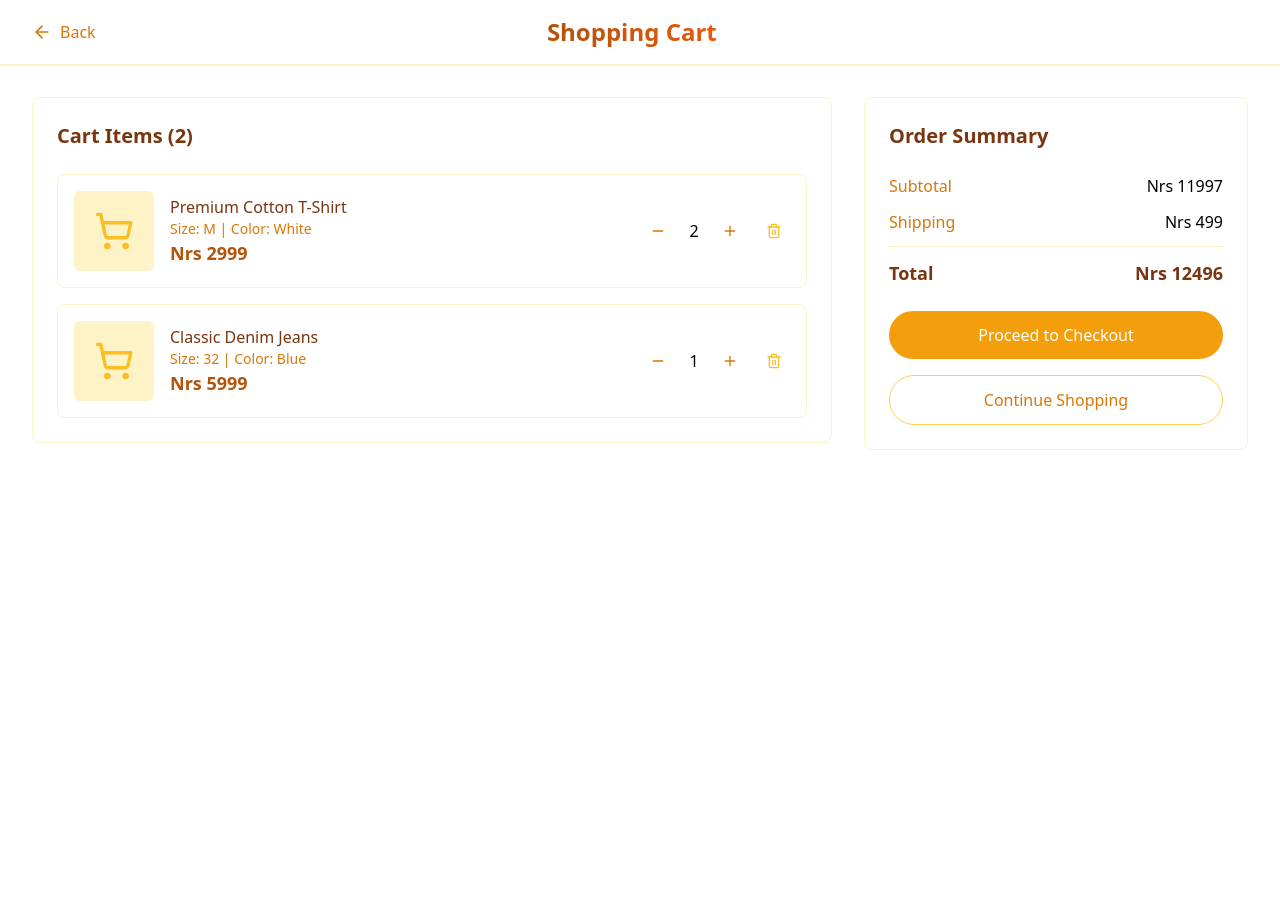
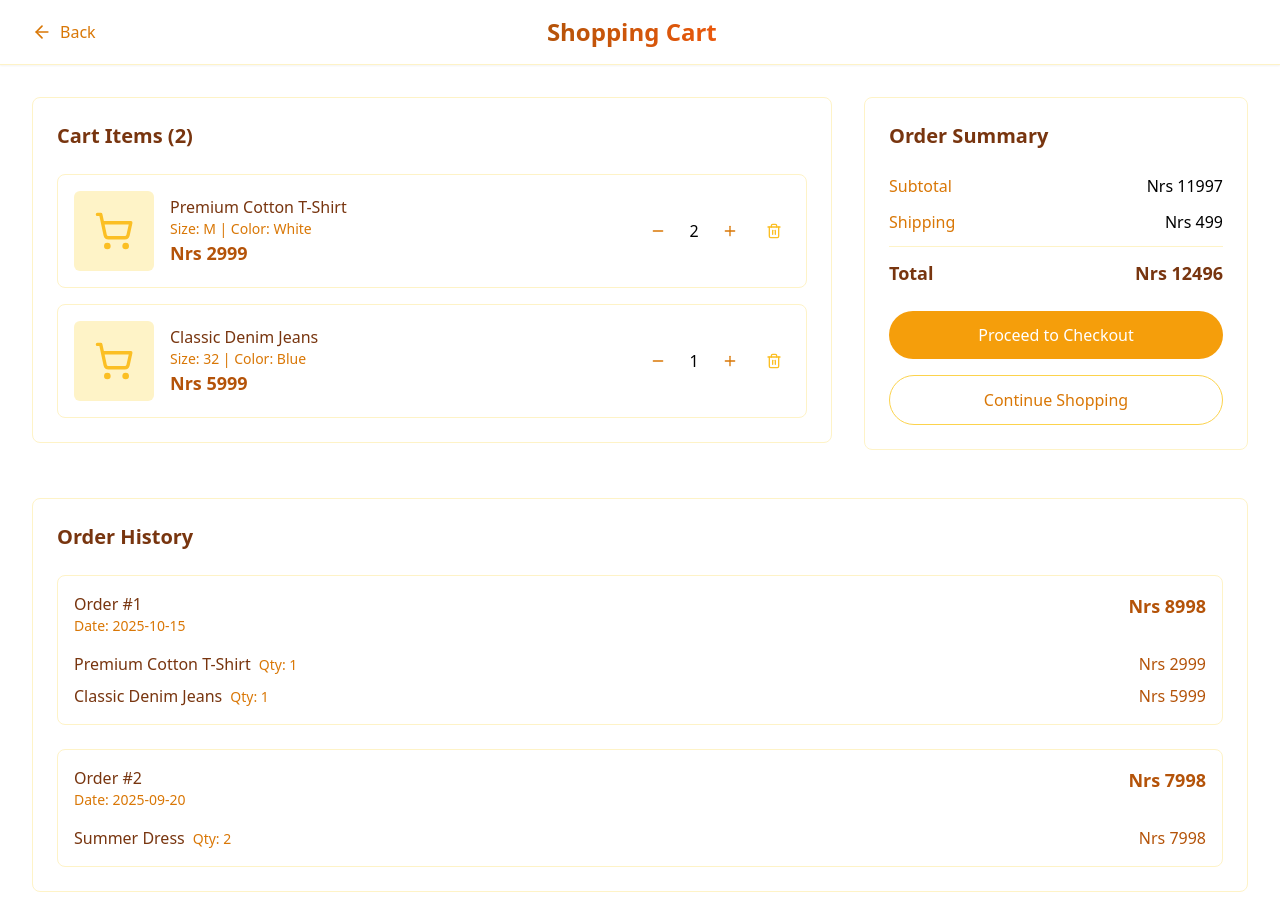
Before and after one commit to schizophrenicman/Cloning-for-InanOutfits, a React (Vite) app: page /cart in a window 1280 px wide. Before the commit the page ends 800 px from the top, so only its background shows below. Built offline with nearby package versions, Linux system fonts and the light colour scheme.

Commit message:
`Added order history feature to CartPage component and made minor adjustments to TrendingClothes component`

```diff
--- a/src/components/CartPage.jsx
+++ b/src/components/CartPage.jsx
@@ -26,6 +26,26 @@ export default function CartPage() {
   const subtotal = cartItems.reduce((total, item) => total + (item.price * item.quantity), 0);
   const shipping = 499;
   const total = subtotal + shipping;
+
+  const orderHistory = [
+    {
+      id: 1,
+      date: "2025-10-15",
+      items: [
+        { name: "Premium Cotton T-Shirt", quantity: 1, price: 2999 },
+        { name: "Classic Denim Jeans", quantity: 1, price: 5999 }
+      ],
+      total: 8998
+    },
+    {
+      id: 2,
+      date: "2025-09-20",
+      items: [
+        { name: "Summer Dress", quantity: 2, price: 3999 }
+      ],
+      total: 7998
+    }
+  ];
 
   return (
     <div className="min-h-screen bg-white">
@@ -137,6 +157,45 @@ export default function CartPage() {
             </div>
           </div>
         )}
+
+        {/* Order History */}
+        <div className="mt-12">
+          <div className="bg-white rounded-lg border border-amber-100 p-6">
+            <h2 className="text-xl font-semibold text-amber-900 mb-6">Order History</h2>
+
+            {orderHistory.length === 0 ? (
+              <p className="text-amber-600">No previous orders found.</p>
+            ) : (
+              <div className="space-y-6">
+                {orderHistory.map((order) => (
+                  <div key={order.id} className="border border-amber-100 rounded-lg p-4">
+                    <div className="flex justify-between items-start mb-4">
+                      <div>
+                        <h3 className="font-medium text-amber-900">Order #{order.id}</h3>
+                        <p className="text-sm text-amber-600">Date: {order.date}</p>
+                      </div>
+                      <div className="text-right">
+                        <p className="text-lg font-semibold text-amber-700">Nrs {order.total}</p>
+                      </div>
+                    </div>
+
+                    <div className="space-y-2">
+                      {order.items.map((item, index) => (
+                        <div key={index} className="flex justify-between items-center">
+                          <div className="flex-1">
+                            <span className="text-amber-900">{item.name}</span>
+                            <span className="text-sm text-amber-600 ml-2">Qty: {item.quantity}</span>
+                          </div>
+                          <span className="text-amber-700">Nrs {item.price * item.quantity}</span>
+                        </div>
+                      ))}
+                    </div>
+                  </div>
+                ))}
+              </div>
+            )}
+          </div>
+        </div>
       </main>
     </div>
   );
--- a/src/components/TrendingClothes.jsx
+++ b/src/components/TrendingClothes.jsx
@@ -88,6 +88,8 @@ const TrendingClothes = () => {
     setIsAutoScrolling(true);
   };
 
+
+
   return (
     <section className="py-16 bg-gray-50">
       <div className="max-w-7xl mx-auto px-4 sm:px-6 lg:px-8">
@@ -100,9 +102,10 @@ const TrendingClothes = () => {
           </p>
         </div>
 
+
         <div
           ref={scrollContainerRef}
-          className="relative overflow-x-auto scrollbar-hide"
+          className="relative overflow-x-hidden scrollbar-hide"
           onMouseEnter={handleMouseEnter}
           onMouseLeave={handleMouseLeave}
           style={{ scrollBehavior: 'smooth' }}
```
